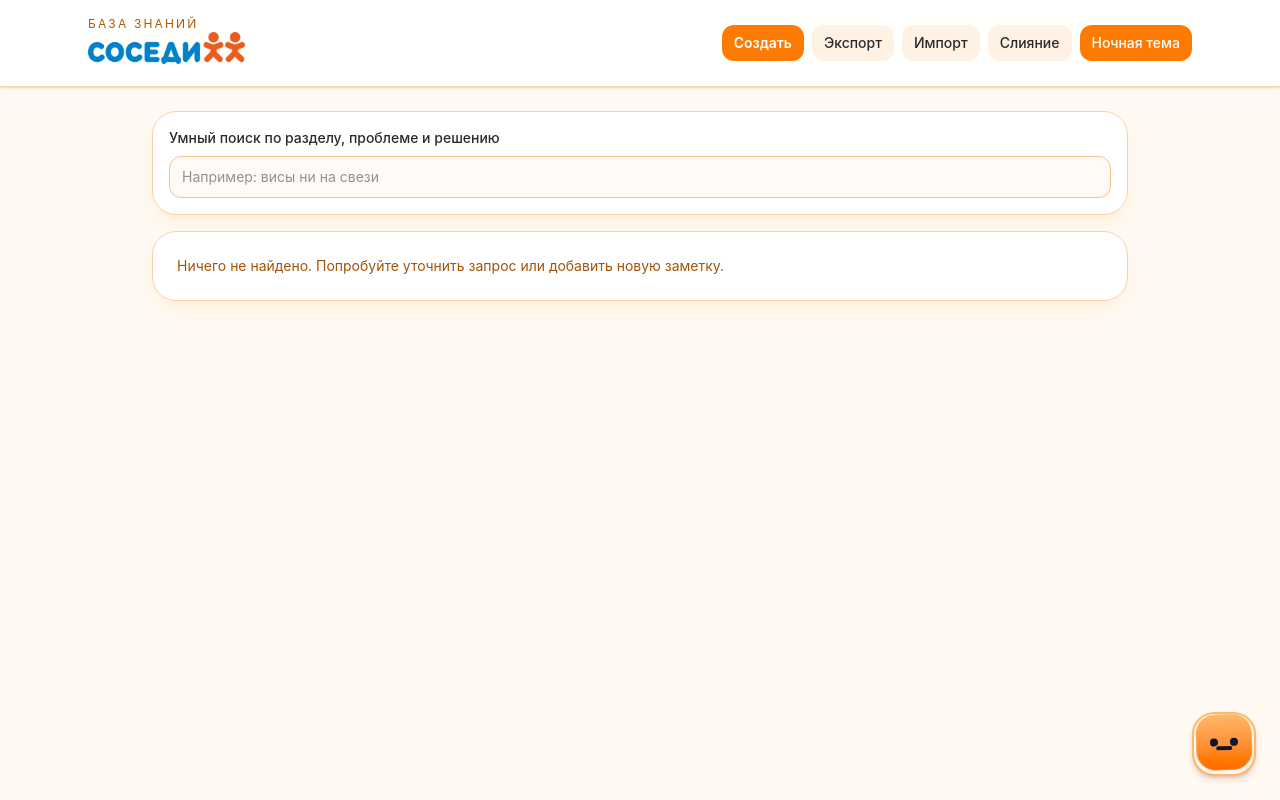
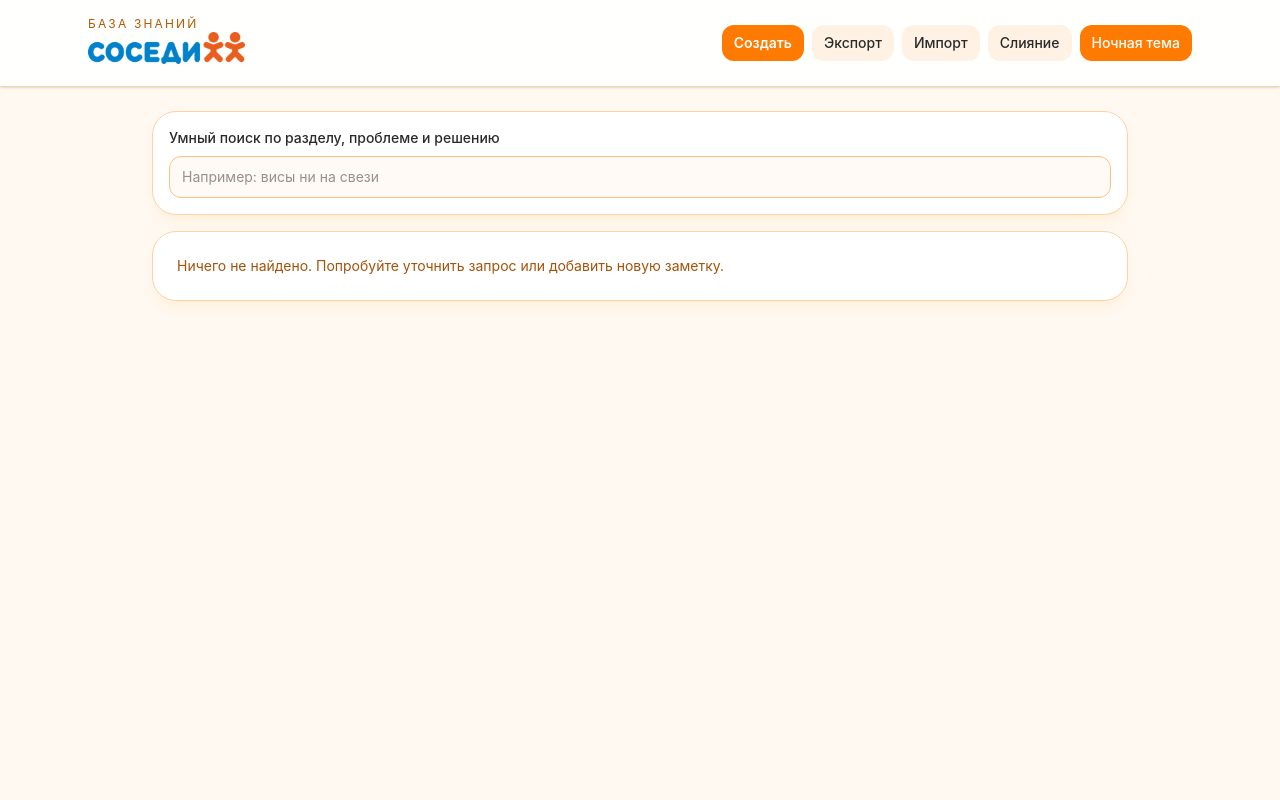
Before and after one commit to feoll/lore, a React (Vite) app: page / in a window 1280 px wide. Built offline with nearby package versions, Linux system fonts and the light colour scheme.

Commit message:
Update App.tsx

```diff
--- a/src/App.tsx
+++ b/src/App.tsx
@@ -2448,7 +2448,6 @@
           />
         )}
       </AnimatePresence>
-      <TalkingPet />
     </div>
   );
 }
```
